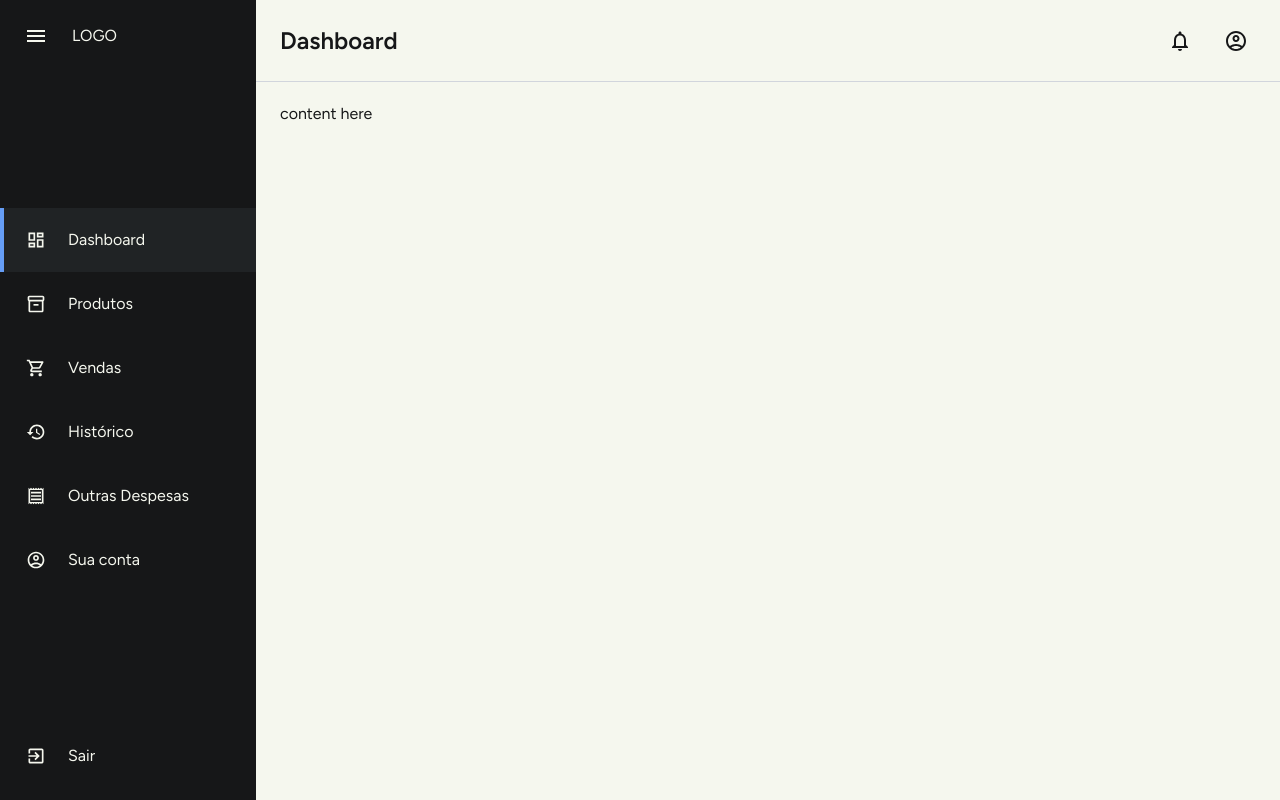
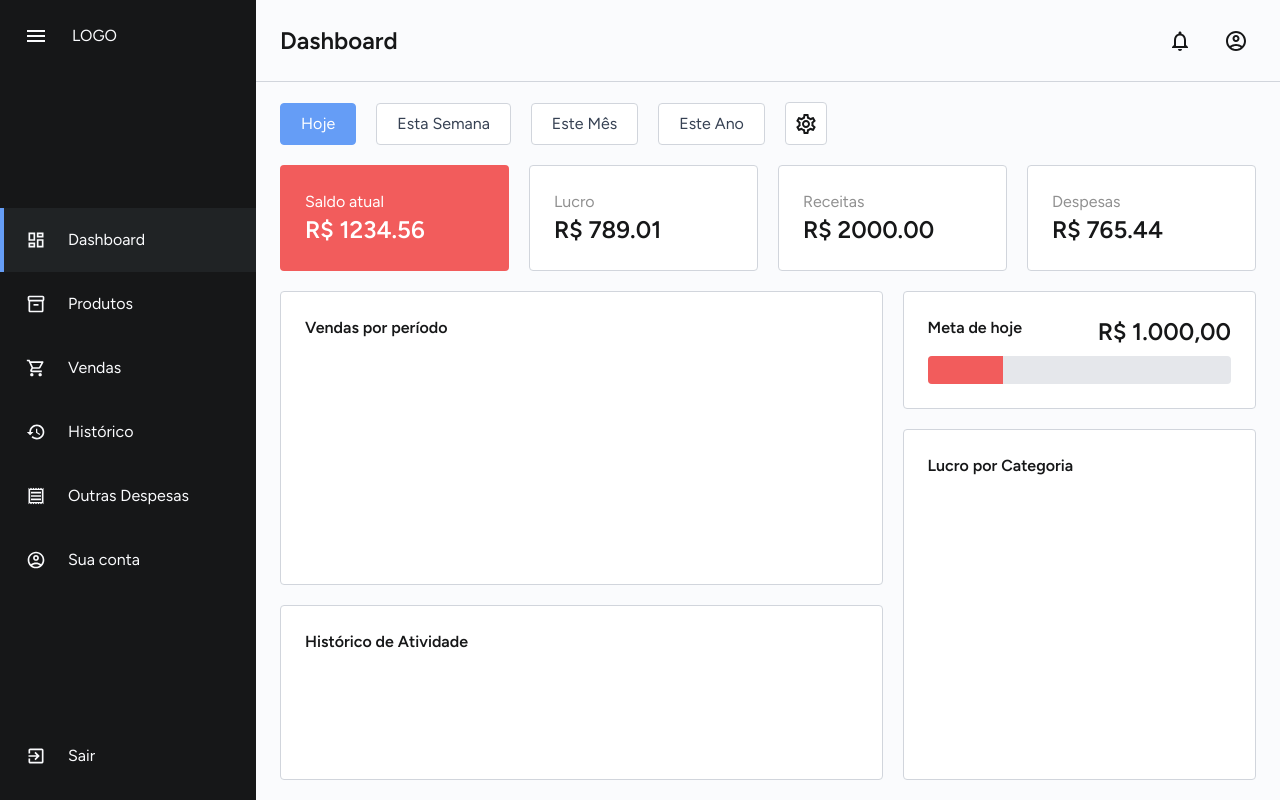
Before and after one commit to aridsm/sales_web, a Next.js app: page / in a window 1280 px wide. Built offline with nearby package versions, Linux system fonts and the light colour scheme.

Commit message:
feat(dashboard): adicionando layout do dashboard

```diff
--- a/app/(pages)/layout.tsx
+++ b/app/(pages)/layout.tsx
@@ -15,7 +15,7 @@ export default function PagesLayout({
   return (
     <div className={`${figtree.className} flex min-h-screen`}>
       <AppMenu />
-      <main className="flex-1">{children}</main>
+      <main className="flex-1 flex flex-col">{children}</main>
     </div>
   );
 }
--- a/app/(pages)/page.tsx
+++ b/app/(pages)/page.tsx
@@ -1,9 +1,166 @@
+"use client";
+
 import AppPage from "../components/AppPage";
+import { useState } from "react";
+import { SettingsOutlined } from "@mui/icons-material";
+import AppCard from "../components/AppCard";
+
+const datePeriods = {
+  today: {
+    label: "Hoje",
+    getDates: () => {
+      const today = new Date();
+      return {
+        startDate: new Date(
+          today.getFullYear(),
+          today.getMonth(),
+          today.getDate(),
+        ),
+        endDate: new Date(
+          today.getFullYear(),
+          today.getMonth(),
+          today.getDate(),
+          23,
+          59,
+          59,
+        ),
+      };
+    },
+  },
+  this_week: {
+    label: "Esta Semana",
+    getDates: () => {
+      const today = new Date();
+      const dayOfWeek = today.getDay();
+      const sunday = new Date(today);
+      sunday.setDate(today.getDate() - dayOfWeek);
+      sunday.setHours(0, 0, 0, 0);
+
+      const saturday = new Date(sunday);
+      saturday.setDate(sunday.getDate() + 6);
+      saturday.setHours(23, 59, 59, 999);
+
+      return { startDate: sunday, endDate: saturday };
+    },
+  },
+  this_month: {
+    label: "Este Mês",
+    getDates: () => {
+      const today = new Date();
+      const firstDay = new Date(today.getFullYear(), today.getMonth(), 1);
+      const lastDay = new Date(
+        today.getFullYear(),
+        today.getMonth() + 1,
+        0,
+        23,
+        59,
+        59,
+      );
+
+      return { startDate: firstDay, endDate: lastDay };
+    },
+  },
+  this_year: {
+    label: "Este Ano",
+    getDates: () => {
+      const today = new Date();
+      const firstDay = new Date(today.getFullYear(), 0, 1);
+      const lastDay = new Date(today.getFullYear(), 11, 31, 23, 59, 59);
+
+      return { startDate: firstDay, endDate: lastDay };
+    },
+  },
+};
 
 export default function DashboardPage() {
+  const [activePeriod, setActivePeriod] = useState("today");
+  const [activeDate, setActiveDate] = useState(datePeriods.today.getDates());
+  const [budget, setBudget] = useState({
+    balance: {
+      value: 1234.56,
+      label: "Saldo atual",
+    },
+    profit: {
+      value: 789.01,
+      label: "Lucro",
+    },
+    income: {
+      value: 2000,
+      label: "Receitas",
+    },
+    expenses: {
+      value: 765.44,
+      label: "Despesas",
+    },
+  });
+
+  const handlePeriodChange = (periodKey: string) => {
+    setActivePeriod(periodKey);
+    setActiveDate(
+      datePeriods[periodKey as keyof typeof datePeriods].getDates(),
+    );
+  };
+
   return (
     <AppPage title="Dashboard">
-      <div>content here</div>
+      <div className="flex items-center gap-5 mb-5">
+        {Object.entries(datePeriods).map(([key, period]) => (
+          <button
+            key={key}
+            onClick={() => handlePeriodChange(key)}
+            className={`px-5 py-2 rounded-sm border transition-colors cursor-pointer ${
+              activePeriod === key
+                ? "bg-primary text-white border-primary"
+                : "bg-white text-gray-700 border-gray-300 hover:bg-gray-50"
+            }`}
+          >
+            {period.label}
+          </button>
+        ))}
+        <button className="p-2 rounded-sm border border-gray-300 bg-white cursor-pointer hover:bg-gray-50 transition-colors">
+          <SettingsOutlined />
+        </button>
+      </div>
+
+      <div className="flex gap-5 w-full">
+        {Object.entries(budget).map(([key, value]) => (
+          <AppCard
+            key={key}
+            className={`flex-1 flex-col items-start justify-between ${
+              key === "balance"
+                ? " bg-primary-2! text-white border-transparent!"
+                : ""
+            }`}
+          >
+            <span className={`${key === "balance" ? "" : "text-label"}`}>
+              {value.label}
+            </span>
+            <span className="text-2xl font-semibold">{`R$ ${value.value.toFixed(2)}`}</span>
+          </AppCard>
+        ))}
+      </div>
+
+      <div className="grid grid-cols-8 gap-5 mt-5 flex-1 min-h-0 grid-dashboard">
+        <AppCard className="col-span-5 row-span-2">
+          <span className="font-semibold">Vendas por período</span>
+        </AppCard>
+        <AppCard className="col-span-3">
+          <div className="flex justify-between font-semibold">
+            <span>Meta de hoje</span>
+            <span className="text-2xl">R$ 1.000,00</span>
+          </div>
+          <div className="w-full h-7 bg-gray-200 rounded-sm overflow-hidden mt-2">
+            <div className="w-1/4 h-full bg-primary-2" />
+          </div>
+        </AppCard>
+
+        <AppCard className="col-span-5 row-span-2">
+          <span className="font-semibold">Histórico de Atividade</span>
+        </AppCard>
+        <AppCard className="col-span-3 row-span-3 col-start-6 row-start-2">
+          <span className="font-semibold">Lucro por Categoria</span>
+        </AppCard>
+      </div>
     </AppPage>
   );
 }
--- /dev/null
+++ b/app/components/AppCard.tsx
@@ -0,0 +1,17 @@
+"use client";
+
+export default function AppCard({
+  children,
+  className,
+}: {
+  children: React.ReactNode;
+  className?: string;
+}) {
+  return (
+    <div
+      className={`flex flex-col bg-white rounded-sm border-gray-300 border p-6 ${className || ""}`}
+    >
+      {children}
+    </div>
+  );
+}
--- a/app/components/AppHeader.tsx
+++ b/app/components/AppHeader.tsx
@@ -11,7 +11,8 @@ interface AppHeaderProps {
 
 export default function AppHeader({ title }: AppHeaderProps) {
   return (
-    <div className="flex items-center justify-between border-b border-gray-300 py-5 px-6">
+    <div className="flex items-center justify-between border-b border-gray-300 py-5">
+      <div className="max-w-400 w-full flex items-center justify-between mx-auto px-6">
         <h1 className="text-2xl font-semibold">{title}</h1>
         <div className="flex items-center gap-4">
           <button className="p-2 rounded-full hover:bg-gray-100 transition-colors">
@@ -22,5 +23,6 @@ export default function AppHeader({ title }: AppHeaderProps) {
           </button>
         </div>
       </div>
+    </div>
   );
 }
--- a/app/components/AppPage.tsx
+++ b/app/components/AppPage.tsx
@@ -9,9 +9,11 @@ interface AppPageProps {
 
 export default function AppPage({ title, children }: AppPageProps) {
   return (
-    <div className="flex flex-col ">
+    <div className="flex flex-col min-h-0 flex-1">
       <AppHeader title={title} />
-      <div className="px-6 py-5">{children}</div>
+      <div className="px-6 py-5 max-w-400 w-full mx-auto min-h-0 flex flex-col flex-1">
+        {children}
+      </div>
     </div>
   );
 }
--- a/app/globals.css
+++ b/app/globals.css
@@ -3,16 +3,21 @@
 :root {
   --primary: #659df6;
   --primary-2: #f25c5c;
-  --background: #f5f7ee;
+  --background: #fafbfd;
+  --background-2: #ffffff;
   --foreground: #161718;
   --foreground-2: #202325;
+  --label: #909090;
 }
 
 @theme inline {
   --color-primary: var(--primary);
+  --color-primary-2: var(--primary-2);
   --color-background: var(--background);
+  --color-background-2: var(--background-2);
   --color-foreground: var(--foreground);
   --color-foreground-2: var(--foreground-2);
+  --color-label: var(--label);
   --font-sans: var(--font-geist-sans);
   --font-mono: var(--font-geist-mono);
 }
@@ -22,3 +27,7 @@ body {
   color: var(--foreground);
   font-family: Arial, Helvetica, sans-serif;
 }
+
+.grid-dashboard {
+  grid-template-rows: auto 1fr 1fr;
+}
```
Lines whose indentation alone changed are shown as unchanged.
